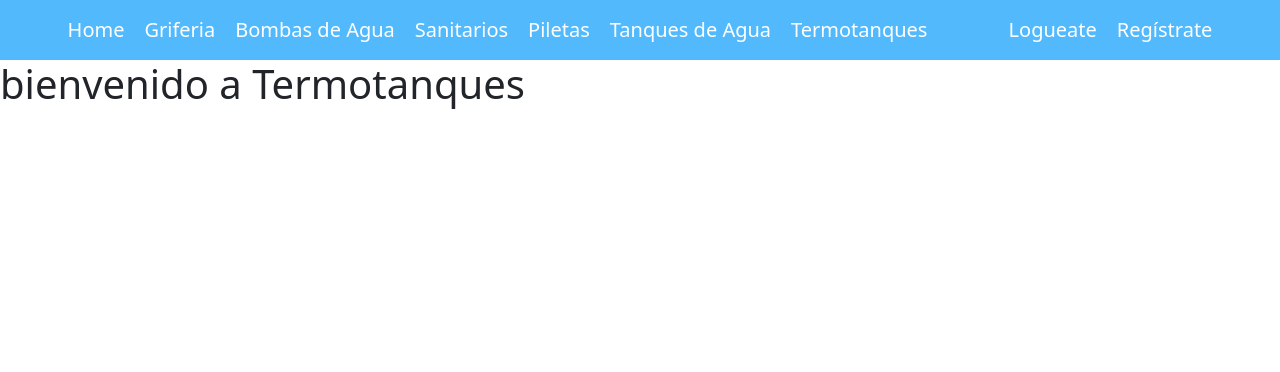
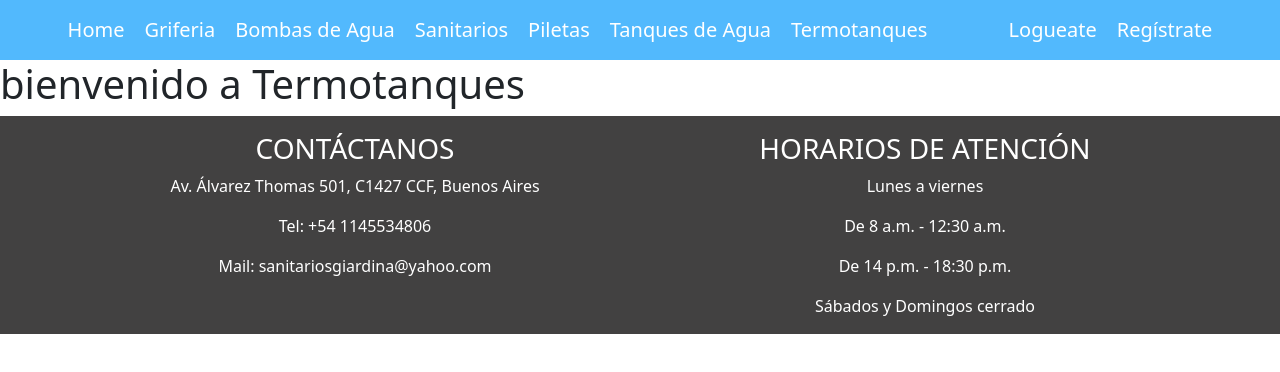
Before and after one commit to iPizza507/SanitariosG, a React (Create React App) app: page /termotanques in a window 1280 px wide. Shown: the top 372 px of the page. Built offline with nearby package versions, Linux system fonts and the light colour scheme.

Commit message:
Footer terminado por ahora..

```diff
--- a/src/App.js
+++ b/src/App.js
@@ -1,6 +1,7 @@
 import { BrowserRouter as Router, Routes, Route } from "react-router-dom";
 
 import NavBar2 from "./Components/navegacion/NavBar2";
+import Footer from "./Components/Footer/Footer";
 
 import Home from "./Components/paginas/Home";
 import Griferia from "./Components/paginas/Griferia";
@@ -16,7 +17,8 @@ function App() {
       <Router>
         <NavBar2></NavBar2>
         <Routes>
-          <Route path="/home" element={<Home />}></Route>
+          <Route path="/" exact element={<Home />}></Route>
+          <Route path="/home" exact element={<Home />}></Route>
           <Route path="/griferia" element={<Griferia />}></Route>
           <Route path="/bombasDeAgua" element={<BombasDeAgua />}></Route>
           <Route path="/sanitarios" element={<Sanitarios />}></Route>
@@ -25,6 +27,7 @@ function App() {
           <Route path="/termotanques" element={<Termotanques />}></Route>
         </Routes>
       </Router>
+      <Footer></Footer>
     </>
   );
 }
--- a/src/Components/Footer/Footer.js
+++ b/src/Components/Footer/Footer.js
@@ -1,75 +1,30 @@
 import React from "react";
-import { Link } from "react-router-dom";
+import "./footer.css";
 
 export const Footer = () => {
   return (
     <>
-      <footer className="text-center footer-style">
+      <footer className="footer">
         <div className="container">
           <div className="row">
-            <div className="col-md-4 footer-col">
-              <h3>Dirección</h3>
-              <p>
-                CABA - Argentina <br />
-                carrasco 400
-              </p>
+            <div className="col">
+              <div className="card-body text-center">
+                <h3 className="card-title">CONTÁCTANOS</h3>
+                <p className="card-text">
+                  Av. Álvarez Thomas 501, C1427 CCF, Buenos Aires
+                </p>
+                <p className="card-text">Tel: +54 1145534806</p>
+                <p className="card-text">Mail: sanitariosgiardina@yahoo.com</p>
+              </div>
             </div>
-            <div className="col-md-4 footer-col">
-              <h3>Mis redes</h3>
-              <ul className="list-inline">
-                <li>
-                  <Link
-                    target="_blank"
-                    href="#"
-                    className="btn-social btn-outline"
-                  >
-                    <i className="fa fa-fw fa-facebook"></i>
-                  </Link>
-                </li>
-                <li>
-                  <Link
-                    target="_blank"
-                    href="#"
-                    className="btn-social btn-outline"
-                  >
-                    <i className="fa fa-fw fa-google-plus"></i>
-                  </Link>
-                </li>
-                <li>
-                  <Link
-                    target="_blank"
-                    href="#"
-                    className="btn-social btn-outline"
-                  >
-                    <i className="fa fa-fw fa-twitter"></i>
-                  </Link>
-                </li>
-                <li>
-                  <Link
-                    target="_blank"
-                    href="#"
-                    className="btn-social btn-outline"
-                  >
-                    <i className="fa fa-fw fa-linkedin"></i>
-                  </Link>
-                </li>
-                <li>
-                  <Link
-                    target="_blank"
-                    href="#"
-                    className="btn-social btn-outline"
-                  >
-                    <i className="fa fa-fw fa-dribbble"></i>
-                  </Link>
-                </li>
-              </ul>
-            </div>
-            <div className="col-md-4 footer-col">
-              <h3>Trabajo FreeLancer</h3>
-              <p>
-                Tengo más de X años de experiencia en maquetación web y me
-                apasiona lo que hago!
-              </p>
+            <div className="col">
+              <div className="card-body text-center">
+                <h3 className="card-title">HORARIOS DE ATENCIÓN</h3>
+                <p className="card-text">Lunes a viernes</p>
+                <p className="card-text">De 8 a.m. - 12:30 a.m.</p>
+                <p className="card-text">De 14 p.m. - 18:30 p.m.</p>
+                <p className="card-text">Sábados y Domingos cerrado</p>
+              </div>
             </div>
           </div>
         </div>
--- /dev/null
+++ b/src/Components/Footer/footer.css
@@ -0,0 +1,5 @@
+.footer {
+  background-color: rgb(66, 65, 65);
+  height: auto;
+  color: white;
+}
--- a/src/Components/paginas/Home.js
+++ b/src/Components/paginas/Home.js
@@ -5,7 +5,6 @@ import Imagenes from "../../assets/Imagenes";
 export default function Home() {
   return (
     <>
-      <h1>bienvenido a Home</h1>
       <div
         id="carouselExampleSlidesOnly"
         className="carousel slide"
@@ -14,21 +13,21 @@ export default function Home() {
         <div className="carousel-inner">
           <div className="carousel-item active">
             <img
-              src={Imagenes.Arizona}
+              src={Imagenes.imgFrontal1}
               className="d-block w-100"
               alt="No se encuentra la imagen deseada"
             />
           </div>
           <div className="carousel-item">
             <img
-              src={Imagenes.Alabama}
+              src={Imagenes.imgFrontal2}
               className="d-block w-100"
               alt="No se encuentra la imagen deseada 2"
             />
           </div>
           <div className="carousel-item">
             <img
-              src={Imagenes.ArizonaPlus}
+              src={Imagenes.imgFrontal3}
               className="d-block w-100"
               alt="No se encuentra la imagen deseada 3"
             />
```
